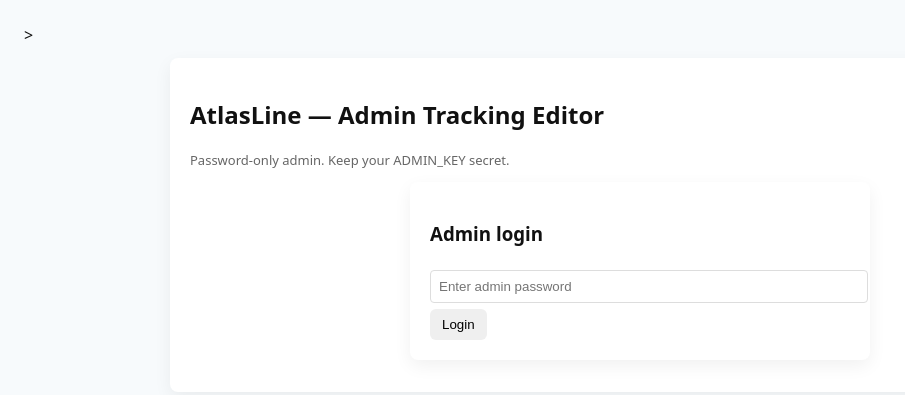
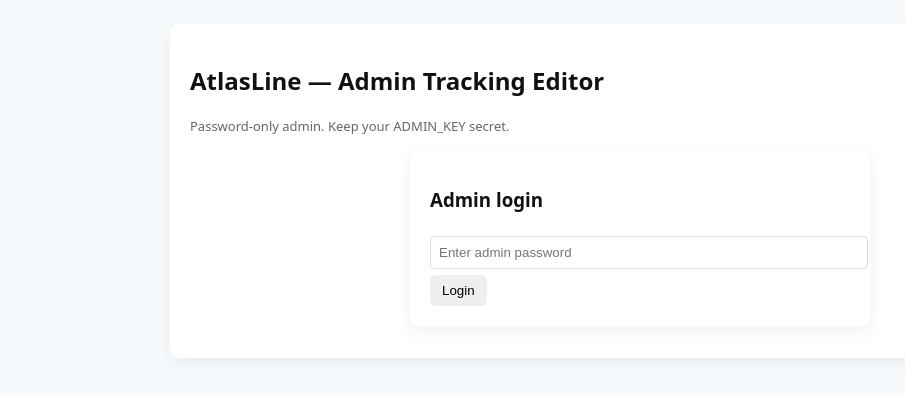
Before and after one commit to atlaslinedispatchcompany-netizen/Ship-With-Atlas, a plain HTML site: page admin.html in a window 1280 px wide. Shown: the whole page, without its empty margins (0-905 px from the left). Drawn offline with Linux system fonts and the light colour scheme; files whose address does not match are found by name.

Commit message:
Update admin.html

```diff
--- a/admin.html
+++ b/admin.html
@@ -1,7 +1,7 @@
 <!doctype html>
 <html lang="en">
 <head <!-- Vercel Analytics -->
-<script defer src="/_vercel/insights/script.js"></script>>
+<script defer src="/_vercel/insights/script.js"></script>
   <meta charset="utf-8" />
   <meta name="viewport" content="width=device-width,initial-scale=1" />
   <title>AtlasLine Admin</title>
```
